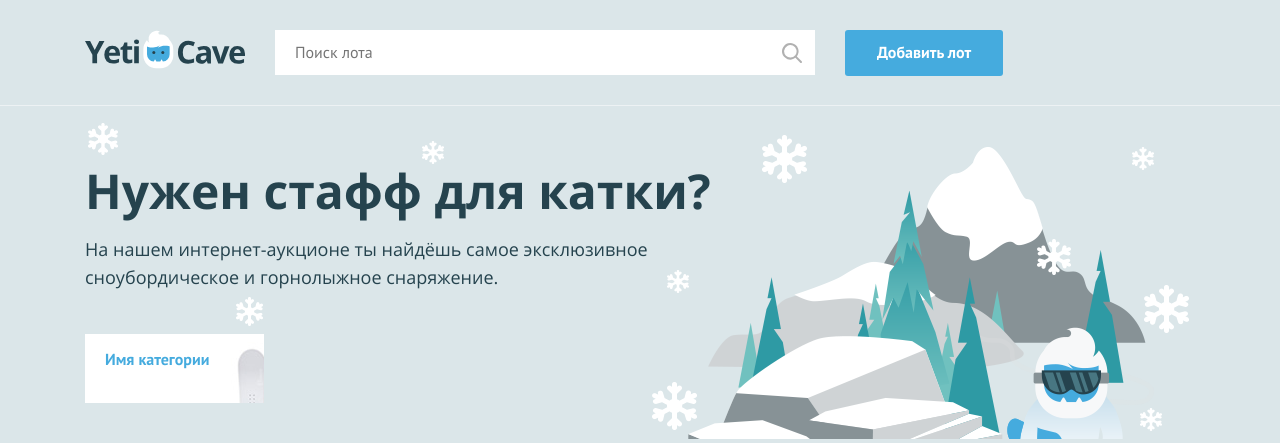
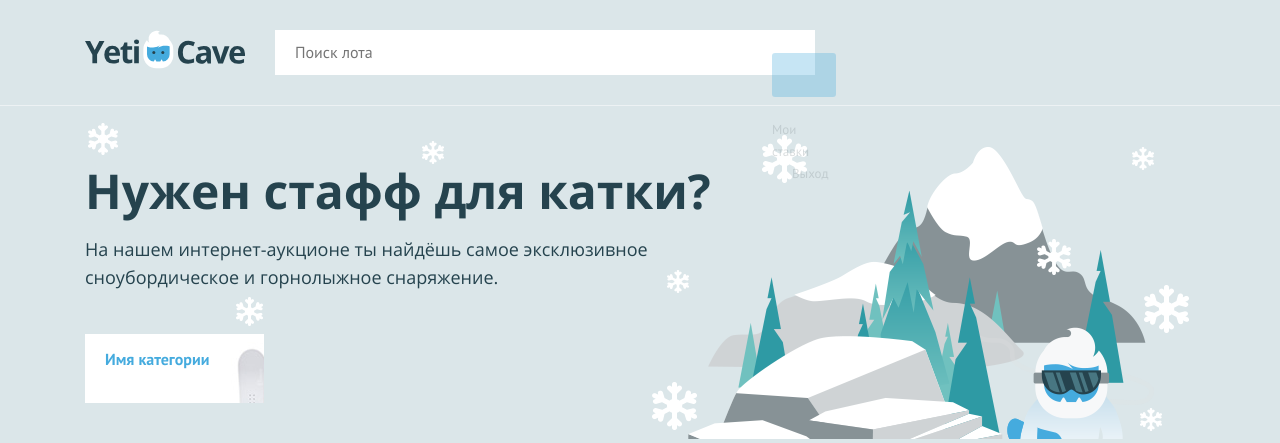
Before and after one commit to 283arni/yeticave, a PHP site: page / in a window 1280 px wide. Shown: the top 443 px of the page. Run offline with PHP 8.4, Linux system fonts and the light colour scheme.

Commit message:
модуль 1

```diff
--- a/public/index.php
+++ b/public/index.php
@@ -1,7 +1,7 @@
 <?php
 $is_auth = rand(0, 1);
 
-$user_name = ''; // укажите здесь ваше имя
+$user_name = 'Александр'; // укажите здесь ваше имя
 ?>
 <!DOCTYPE html>
 <html lang="ru">
@@ -22,14 +22,27 @@ $user_name = ''; // укажите здесь ваше имя
         </a>
         <form class="main-header__search" method="get" action="https://echo.htmlacademy.ru" autocomplete="off">
             <input type="search" name="search" placeholder="Поиск лота">
-            <input class="main-header__search-btn" type="submit" name="find" value="Найти">
+            <inp ut class="main-header__search-btn" type="submit" name="find" value="Найти">
         </form>
         <a class="main-header__add-lot button" href="pages/add-lot.html">Добавить лот</a>
 
         <nav class="user-menu">
-
-        <!-- здесь должен быть PHP код для показа меню и данных пользователя -->
-
+            <?php if($is_auth == 1): ?>
+                <div class="user-menu__logged">
+                      <p><?= $user_name; ?></p>
+                    <a class="user-menu__bets" href="pages/my-bets.html">Мои ставки</a>
+                    <a class="user-menu__logout" href="#">Выход</a>
+                </div>
+            <?php else: ?>
+                <ul class="user-menu__list">
+                    <li class="user-menu__item">
+                        <a href="#">Регистрация</a>
+                    </li>
+                    <li class="user-menu__item">
+                        <a href="#">Вход</a>
+                    </li>
+                </ul>
+            <?php endif; ?>
         </nav>
     </div>
 </header>
--- a/public/script.js
+++ b/public/script.js
@@ -1,7 +1,7 @@
 'use strict';
 
 flatpickr('#lot-date', {
-  enableTime: false,
-  dateFormat: "Y-m-d",
-  locale: "ru"
+    enableTime: false,
+    dateFormat: "Y-m-d",
+    locale: "ru"
 });
```
Also changed, not shown: 1 other file.
